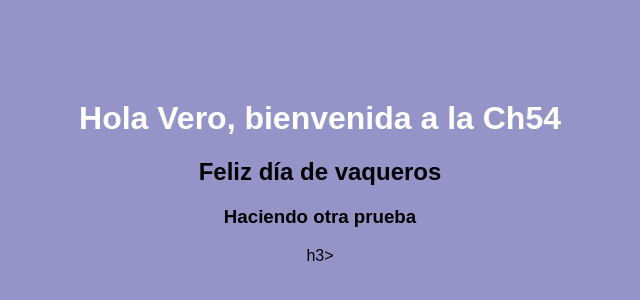
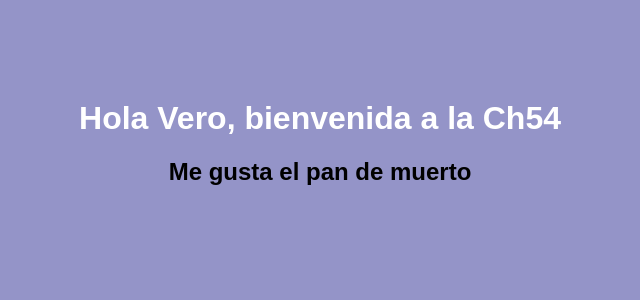
Before and after one commit to Veronica-Vazquez/Ch54-miPrimerRepo, a plain HTML site: page index.html in a window 1280 px wide. Shown: the whole page, without its empty margins (320-960 px from the left). Drawn offline with Linux system fonts and the light colour scheme.

Commit message:
Update index.html
se modifica texto en h2 y se elimina h3

```diff
--- a/index.html
+++ b/index.html
@@ -7,8 +7,7 @@
 
 <body>
 	<h1>Hola Vero, bienvenida a la Ch54</h1>
-	<h2> Feliz día de vaqueros</h2>
-	<h3>Haciendo otra prueba</h3>h3>
+	<h2> Me gusta el pan de muerto</h2>
 </body>
 
 </html>
```
